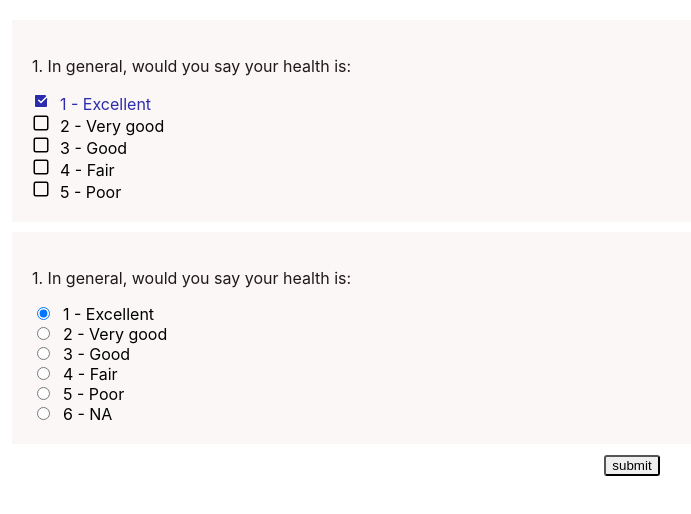
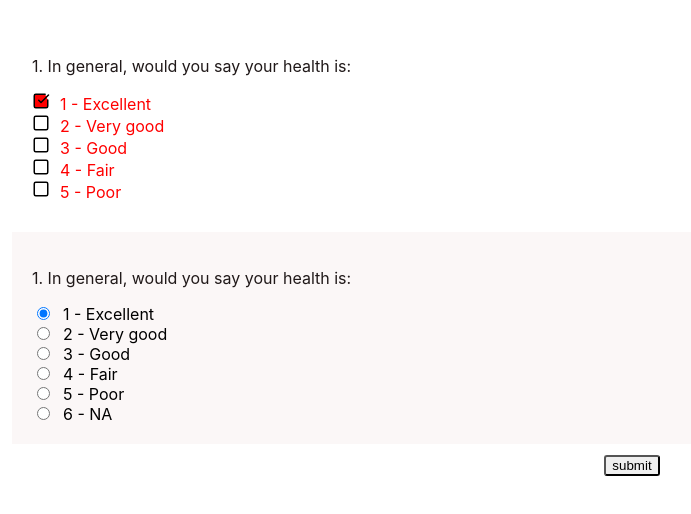
Before and after one commit to AnithaVangavarapu/demo, a React (Create React App) app: page / in a window 1280 px wide. Shown: the top 514 px of the page, without its empty margins (8-699 px from the left). Built offline with nearby package versions, Linux system fonts and the light colour scheme.

Commit message:
implemented style prop drilling

```diff
--- a/src/App.tsx
+++ b/src/App.tsx
@@ -2,6 +2,10 @@ import React, { useCallback } from "react";
 import { DataItem, useApp } from "./customHooks/useApp";
 import { Button, RadioGroup, CheckboxGroup } from "./components";
 import styles from "./app.module.css";
+import { CSSProperties } from "react";
+const style: CSSProperties = {
+  backgroundColor: "white",
+};
 const App: React.FC = () => {
   const { data, updateRadioValue, updateCheckboxValues, handleSubmit, error } =
     useApp();
@@ -31,6 +35,7 @@ const App: React.FC = () => {
             }
             initialCheckboxValue={[item.options[0].value]}
             error={error}
+            style={style}
           />
         </div>
       );
--- a/src/components/Checkbox.tsx
+++ b/src/components/Checkbox.tsx
@@ -1,25 +1,42 @@
-import React, { useState, useEffect } from "react";
+import React from "react";
 import { CheckSquare, Square } from "lucide-react";
 import styles from "../app.module.css";
+import { CSSProperties } from "react";
 interface CheckboxProps {
   label: string;
   value: string;
   updateValue: (value: string) => void;
   isChecked: boolean;
+  // iconstyle?: React.CSSProperties;
+  shareStyles?: {
+    checkIcon: CSSProperties;
+    label: CSSProperties;
+  };
 }
 
-const Checkbox = ({ label, value, updateValue, isChecked }: CheckboxProps) => {
+const Checkbox = ({
+  label,
+  value,
+  updateValue,
+  isChecked,
+  shareStyles,
+}: // iconstyle,
+CheckboxProps) => {
   return (
-    <div className="">
+    <div>
       {isChecked ? (
-        <CheckSquare size={18} className={styles.icon} />
+        <CheckSquare
+          size={18}
+          className={styles.icon}
+          style={shareStyles?.checkIcon}
+        />
       ) : (
         <Square size={18} />
       )}
 
       <label
         className={isChecked ? styles.optionLabel : ""}
-        style={{ padding: "10px" }}
+        style={shareStyles?.label}
         onClick={() => {
           updateValue(value);
         }}
--- a/src/components/CheckboxGroup.tsx
+++ b/src/components/CheckboxGroup.tsx
@@ -1,4 +1,4 @@
-import React, { useState, useEffect, useCallback } from "react";
+import React, { useState, useEffect, useCallback, CSSProperties } from "react";
 import styles from "../app.module.css";
 import { Checkbox } from ".";
 export type option = {
@@ -11,7 +11,18 @@ interface CheckboxProps {
   updateCheckboxValue: (value: string[]) => void;
   initialCheckboxValue: string[];
   error?: string;
+  style?: CSSProperties;
 }
+const shareStyles = {
+  checkIcon: {
+    fill: "red",
+    color: "black",
+  },
+  label: {
+    color: "red",
+    padding: "10px",
+  },
+};
 
 const CheckboxGroup = ({
   label,
@@ -19,6 +30,7 @@ const CheckboxGroup = ({
   updateCheckboxValue,
   initialCheckboxValue,
   error,
+  style,
 }: CheckboxProps) => {
   const [checkboxValue, setCheckboxValue] =
     useState<string[]>(initialCheckboxValue);
@@ -51,6 +63,7 @@ const CheckboxGroup = ({
             value={option.value}
             updateValue={updateValue}
             isChecked={checkboxValue.includes(option.value)}
+            shareStyles={shareStyles}
           />
         </div>
       );
@@ -58,7 +71,7 @@ const CheckboxGroup = ({
     [checkboxValue, updateValue]
   );
   return (
-    <div className={styles.wrapper}>
+    <div className={styles.wrapper} style={style}>
       {label && <p className={styles.label}>{label}</p>}
       {options.map((option: option, index: number) =>
         renderItem(option, index)
--- a/src/components/RadioGroup.tsx
+++ b/src/components/RadioGroup.tsx
@@ -1,6 +1,7 @@
-import React, { useState } from "react";
+import React, { useState, useCallback } from "react";
 import styles from "../app.module.css";
 import { Radio } from ".";
+import { CSSProperties } from "react";
 export type option = {
   label: string;
   value: string;
@@ -11,6 +12,7 @@ interface RadioProps {
   updateRadioValue: (value: string) => void;
   initialRadioValue: string;
   error?: string;
+  style?: CSSProperties;
 }
 const RadioGroup = ({
   label,
@@ -18,6 +20,7 @@ const RadioGroup = ({
   updateRadioValue,
   initialRadioValue,
   error,
+  style,
 }: RadioProps) => {
   const [radioValue, setRadioValue] = useState<string>(initialRadioValue);
 
@@ -25,11 +28,7 @@ const RadioGroup = ({
     setRadioValue(value);
     updateRadioValue(value);
   };
-
-  return (
-    <div className={styles.wrapper}>
-      {label && <p className={styles.label}>{label}</p>}
-      {options.map((option: option, index: number) => {
+  const renderItem = useCallback((option: option, index: number) => {
     return (
       <div key={index}>
         <Radio
@@ -40,7 +39,13 @@ const RadioGroup = ({
         />
       </div>
     );
-      }, [])}
+  }, []);
+  return (
+    <div className={styles.wrapper} style={style}>
+      {label && <p className={styles.label}>{label}</p>}
+      {options.map((option: option, index: number) =>
+        renderItem(option, index)
+      )}
       {error && <p className={styles.label}>{error}</p>}
     </div>
   );
```
Lines whose indentation alone changed are shown as unchanged.
